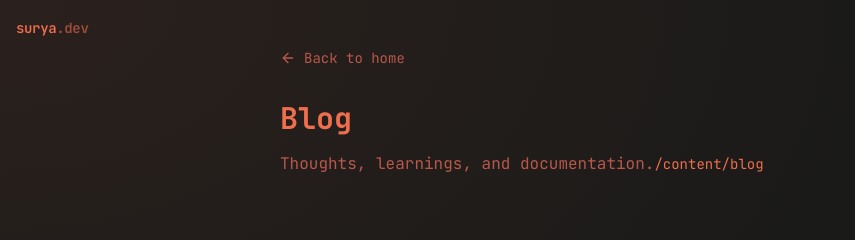
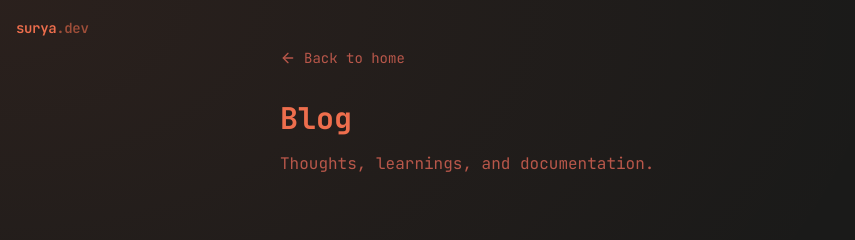
Before and after one commit to SuryadevChippada/Portfolio.me, a Next.js app: page /blog in a window 1280 px wide. Shown: the top 240 px of the page, without its empty margins (0-855 px from the left). Built offline with nearby package versions, Linux system fonts and the light colour scheme.

Commit message:
Update page.tsx

```diff
--- a/app/blog/page.tsx
+++ b/app/blog/page.tsx
@@ -45,7 +45,6 @@ export default function BlogPage() {
           <h1 className="text-3xl font-bold text-primary mb-4">Blog</h1>
           <p className="text-muted-foreground">
             Thoughts, learnings, and documentation.
-            <code className="text-primary text-sm font-mono">/content/blog</code>
           </p>
         </header>
 
```
